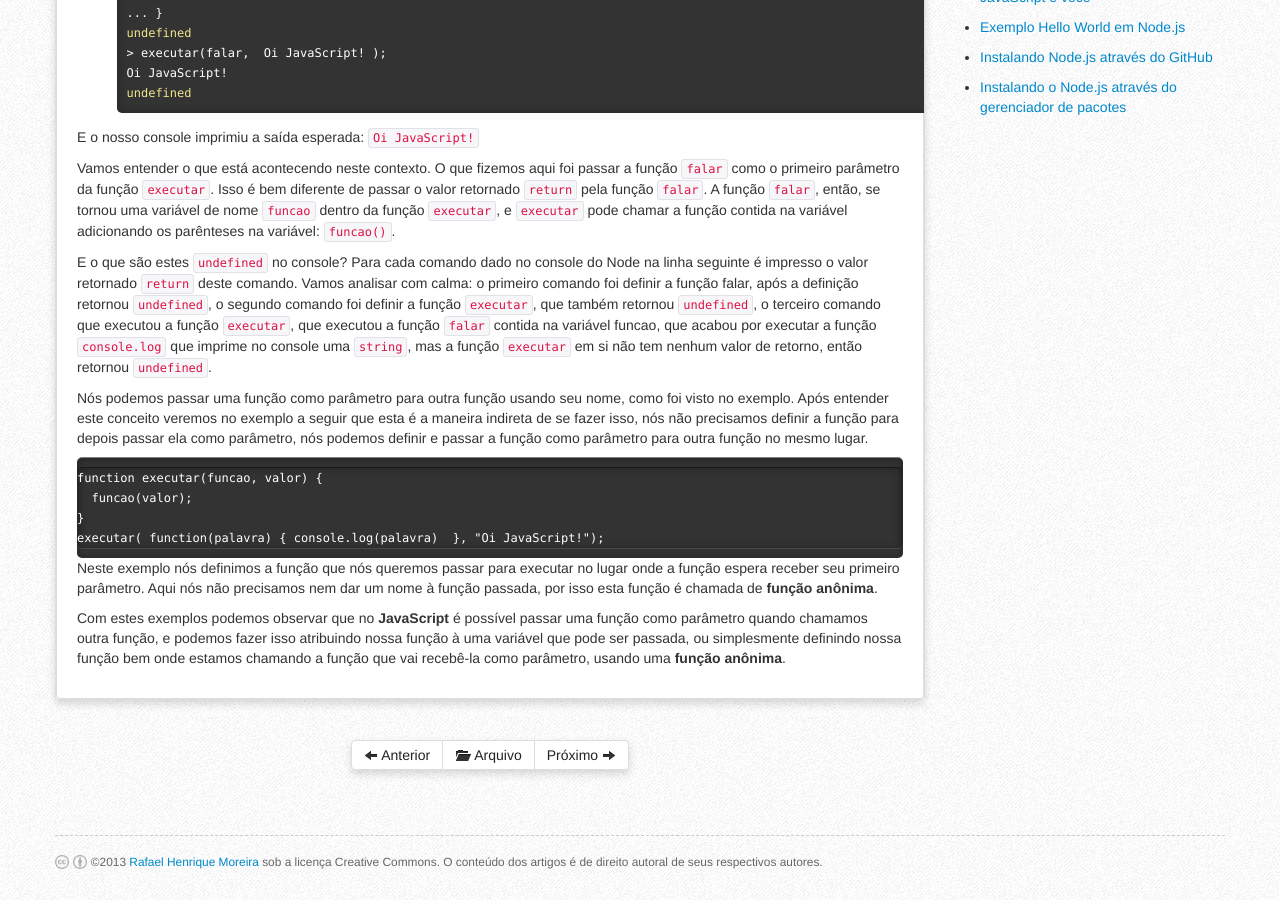
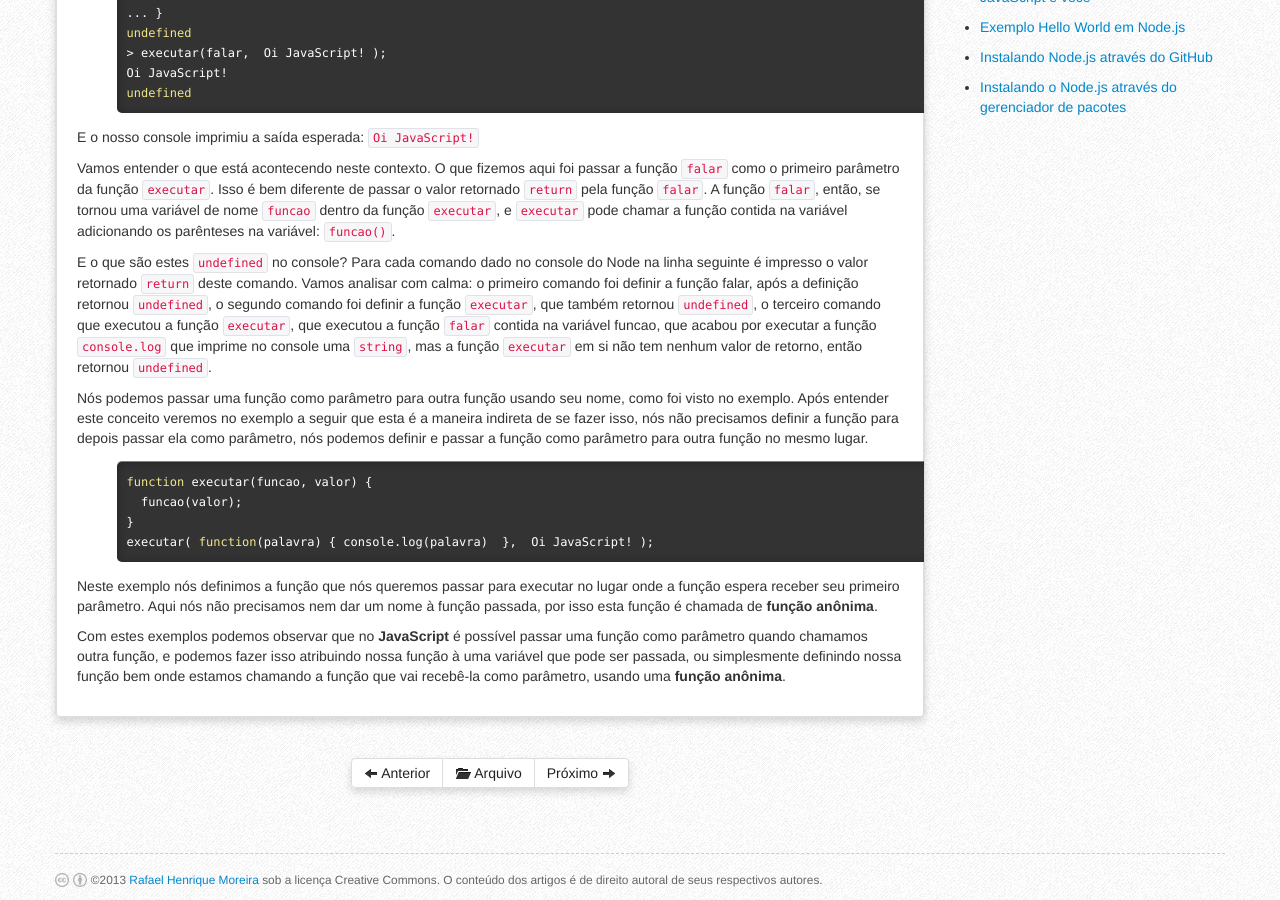
Before and after one commit to nodebr/NodeBR.com, a Jekyll site: the page built from _posts/2013-2-26-passando-funcao-como-parametro-no-javascript-com-node-js.md, in a window 1280 px wide and 900 px high, scrolled down 865 px. Built offline with Jekyll 4.4.1, drawn with Linux system fonts in a browser that asks for light colours; comment, search, counter and statistics services are not loaded.

Commit message:
Ajustando posts

```diff
--- a/_posts/2013-2-26-passando-funcao-como-parametro-no-javascript-com-node-js.md
+++ b/_posts/2013-2-26-passando-funcao-como-parametro-no-javascript-com-node-js.md
@@ -48,10 +48,12 @@ E o que são estes <code>undefined</code> no console? Para cada comando dado no
 
 Nós podemos passar uma função como parâmetro para outra função usando seu nome, como foi visto no exemplo. Após entender este conceito veremos no exemplo a seguir que esta é a maneira indireta de se fazer isso, nós não precisamos definir a função para depois passar ela como parâmetro, nós podemos definir e passar a função como parâmetro para outra função no mesmo lugar.
 
-    function executar(funcao, valor) {
-      funcao(valor);
-    }
-    executar( function(palavra) { console.log(palavra)  }, "Oi JavaScript!");
+{% highlight javascript %}
+function executar(funcao, valor) {
+  funcao(valor);
+}
+executar( function(palavra) { console.log(palavra)  }, "Oi JavaScript!");
+{% endhighlight %}
 
 Neste exemplo nós definimos a função que nós queremos passar para executar no lugar onde a função espera receber seu primeiro parâmetro. Aqui nós não precisamos nem dar um nome à função passada, por isso esta função é chamada de **função anônima**.
 
```
Also changed, not shown: _posts/2013-2-5-instalando-node-js-atraves-do-github.md (+7 -5 lines).
